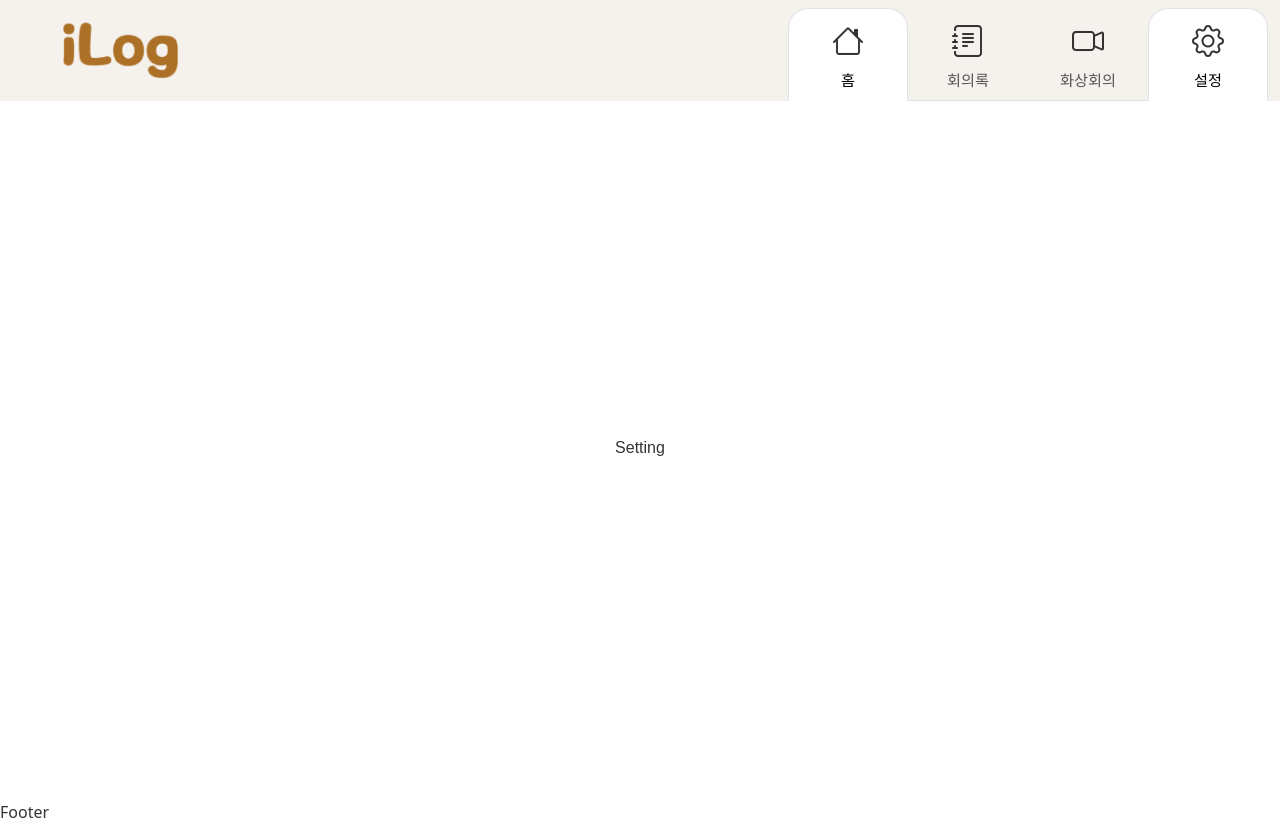
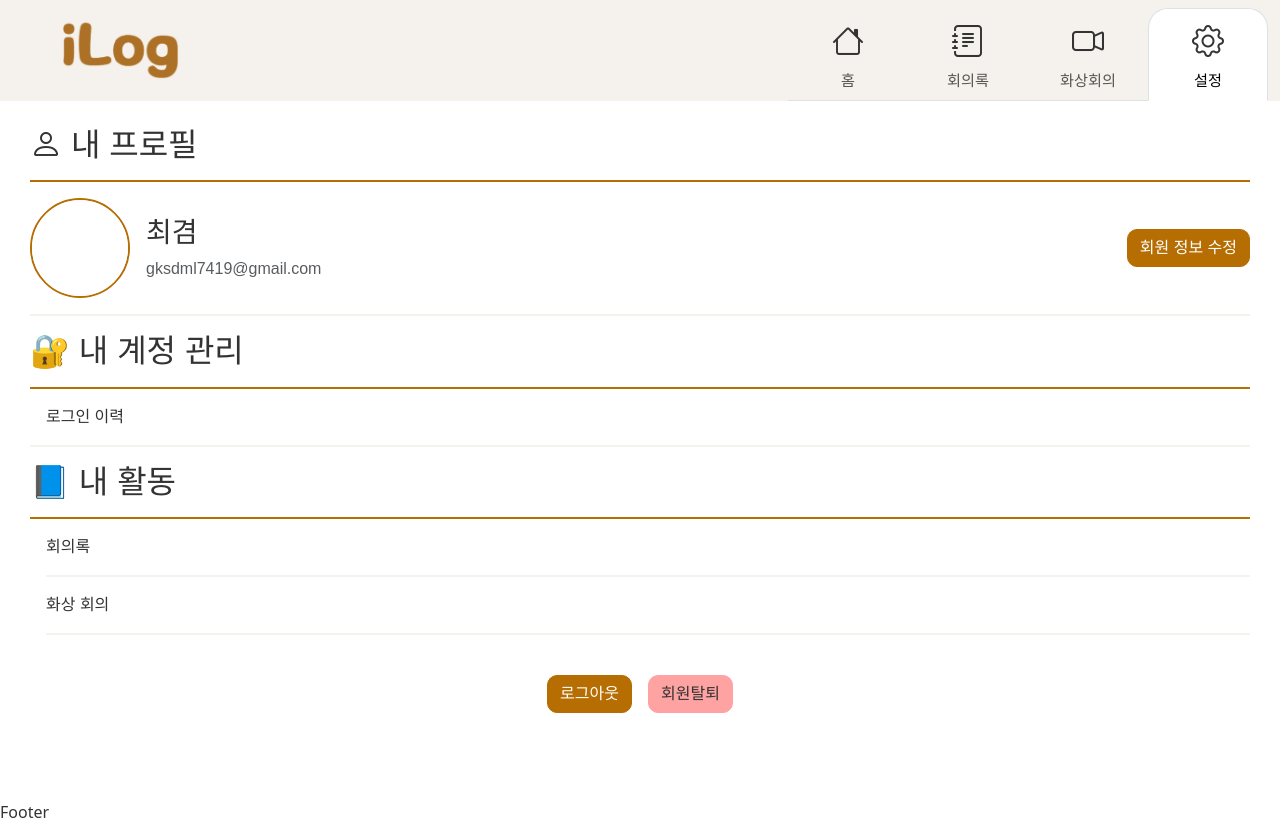
Before and after one commit to suyeon419/iLog, a React (Vite) app in the folder iLog/: page /settings in a window 1280 px wide. Built offline with nearby package versions, Linux system fonts and the light colour scheme.

Commit message:
설정화면
그 외 자잘한 버그들 수정

```diff
--- a/iLog/src/components/AppHeader.jsx
+++ b/iLog/src/components/AppHeader.jsx
@@ -5,11 +5,9 @@ import { Link, useLocation } from 'react-router-dom';
 export default function AppHeader() {
     const location = useLocation();
 
-    const isHomeActive = ['/', '/login', '/register'].some((path) => location.pathname.startsWith(path));
+    const isHomeActive = ['/', '/login', '/register', '/findPw', '/findEmail'].includes(location.pathname);
     const isNotesActive = ['/notes'].some((path) => location.pathname.startsWith(path));
-    const isMeetingActive = ['/meeting', '/meeting/create', '/meeting/:meetingId'].some((path) =>
-        location.pathname.startsWith(path)
-    );
+    const isMeetingActive = ['/meeting'].some((path) => location.pathname.startsWith(path));
     const isSettingsActive = ['/settings'].some((path) => location.pathname.startsWith(path));
 
     return (
--- a/iLog/src/index.css
+++ b/iLog/src/index.css
@@ -26,6 +26,12 @@
 .btn-outline-primary:hover {
     background-color: #b66e03 !important;
     color: #fff !important;
+}
+
+.btn-danger {
+    background-color: #ffa2a2 !important;
+    border-color: #ffa2a2 !important;
+    color: #333 !important;
 }
 
 .user-btn {
@@ -58,12 +64,22 @@
 }
 
 .nav-item:hover {
-    color: #c58b3d;
+    color: #b66e03;
 }
 
 .nav-item:hover .nav-icon,
 .nav-item.active:hover {
-    color: #c58b3d;
+    color: #b66e03;
+}
+
+/* 가로선 */
+.brownHr {
+    border-top: 2px solid #b66e03;
+    opacity: 1;
+}
+.beigeHr {
+    border-top: 2px solid #f5f1ec;
+    opacity: 1;
 }
 
 /* 메인 */
@@ -76,6 +92,14 @@
     background: white;
     font-family: 'Pretendard', sans-serif;
 }
+.container-left {
+    display: flex;
+    flex-direction: column;
+    height: 88vh;
+    background: white;
+    font-family: 'Pretendard', sans-serif;
+    padding: 30px;
+}
 
 /* 링크 */
 .link {
@@ -83,7 +107,7 @@
     text-decoration: none;
 }
 .signup-link {
-    color: #a36b2f;
+    color: #b66e03;
     text-decoration: none;
     font-weight: 500;
 }
--- a/iLog/src/pages/Settings.jsx
+++ b/iLog/src/pages/Settings.jsx
@@ -1,5 +1,78 @@
 import React from 'react';
+import { Button, Container, Row, Col } from 'react-bootstrap';
+import { Link } from 'react-router-dom';
 
 export default function Settings() {
-    return <div className="container">Setting</div>;
+    return (
+        <div className="container-left">
+            {/* 내 프로필 */}
+            <section className="profile-section">
+                <h2>
+                    <i className="bi bi-person"></i> 내 프로필
+                </h2>
+                <hr className="brownHr" />
+                <div className="d-flex align-items-center justify-content-between mt-3">
+                    <div className="d-flex align-items-center gap-3">
+                        <img
+                            src="./images/profile.png"
+                            alt="프로필 이미지"
+                            style={{
+                                width: '100px',
+                                height: '100px',
+                                borderRadius: '50%',
+                                objectFit: 'cover',
+                                border: '2px solid #b66e03',
+                            }}
+                        />
+                        <div>
+                            <div className="h3">최겸</div>
+                            <div className="text-muted">gksdml7419@gmail.com</div>
+                        </div>
+                    </div>
+                    <Button variant="primary">회원 정보 수정</Button>
+                </div>
+                <hr className="beigeHr" />
+            </section>
+
+            {/* 내 계정 관리 */}
+            <section>
+                <h2>🔐 내 계정 관리</h2>
+                <hr className="brownHr" />
+                <ul className="list-unstyled mt-2 ms-3">
+                    <li>
+                        <a href="/login-history" className="link" style={{ display: 'block' }}>
+                            로그인 이력
+                        </a>
+                    </li>
+                </ul>
+                <hr className="beigeHr" />
+            </section>
+
+            {/* 내 활동 */}
+            <section>
+                <h2>📘 내 활동</h2>
+                <hr className="brownHr" />
+                <ul className="list-unstyled mt-2 ms-3">
+                    <li>
+                        <a href="/login-history" className="link" style={{ display: 'block' }}>
+                            회의록
+                        </a>
+                    </li>
+                    <hr className="beigeHr" />
+                    <li>
+                        <a href="/login-history" className="link" style={{ display: 'block' }}>
+                            화상 회의
+                        </a>
+                    </li>
+                    <hr className="beigeHr" />
+                </ul>
+            </section>
+
+            {/* 하단 버튼 */}
+            <div className="d-flex justify-content-center gap-3 mt-4">
+                <Button variant="primary">로그아웃</Button>
+                <Button variant="danger">회원탈퇴</Button>
+            </div>
+        </div>
+    );
 }
```
Also changed, not shown: iLog/public/images/profile.png (added).
